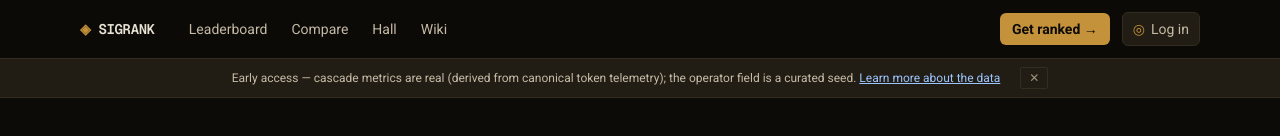
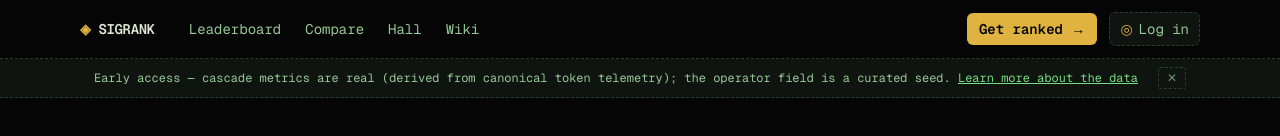
Before and after one commit to SunrisesIllNeverSee/sigrank-app, a Next.js app: page / in a window 1280 px wide. Shown: the top 136 px of the page. Built offline with nearby package versions, Linux system fonts and the light colour scheme; no server answers; the database is empty.

Commit message:
feat(theme): terminal is the default theme (SSR data-theme + themeColor + toggle initial)
Explicit user choices in localStorage still win via THEME_INIT.

Co-Authored-By: Claude Fable 5 <noreply@anthropic.com>

```diff
--- a/app/layout.tsx
+++ b/app/layout.tsx
@@ -40,19 +40,19 @@ const wmBlack = Archivo_Black({ subsets: ['latin'], weight: ['400'], variable: '
 
 export const metadata: Metadata = siteMetadata
 
-// Viewport — themeColor matches the SSR default theme (carbon = #0d0b08). The site
-// defaults to dark regardless of OS preference (data-theme="carbon" is the SSR default
+// Viewport — themeColor matches the SSR default theme (terminal = #050605). The site
+// defaults to dark regardless of OS preference (data-theme="terminal" is the SSR default
 // + the no-flash THEME_INIT only overrides when a user has explicitly chosen a theme),
 // so a single dark themeColor avoids the white browser-chrome flash a light-pref media
 // branch would cause on the dark default. Users who switch to the paper (light) theme
 // get a dark chrome — a minor mismatch, far better than flashing white on the dark site.
 export const viewport: Viewport = {
-  themeColor: '#0d0b08',
+  themeColor: '#050605',
   colorScheme: 'dark light',
 }
 
 // No-flash theme init: applies the saved theme before the body content paints.
-// Runs synchronously as the first child of <body>. data-theme="carbon" is the
+// Runs synchronously as the first child of <body>. data-theme="terminal" is the
 // SSR default so dark renders correctly before this runs.
 const THEME_INIT = `(function(){try{var t=localStorage.getItem('sigrank-theme');if(t){document.documentElement.setAttribute('data-theme',t);}}catch(e){}})();`
 
@@ -64,7 +64,7 @@ export default function RootLayout({
   return (
     <html
       lang="en"
-      data-theme="carbon"
+      data-theme="terminal"
       suppressHydrationWarning
       className={`${geistSans.variable} ${geistMono.variable} ${wmGrotesk.variable} ${wmSerif.variable} ${wmBlack.variable} font-sans`}
     >
--- a/components/ui/ThemeToggle.tsx
+++ b/components/ui/ThemeToggle.tsx
@@ -18,7 +18,7 @@ const THEMES = [
 type ThemeId = (typeof THEMES)[number]['id']
 
 export function ThemeToggle() {
-  const [theme, setTheme] = useState<ThemeId>('carbon')
+  const [theme, setTheme] = useState<ThemeId>('terminal')
 
   useEffect(() => {
     const current = document.documentElement.getAttribute('data-theme')
```
